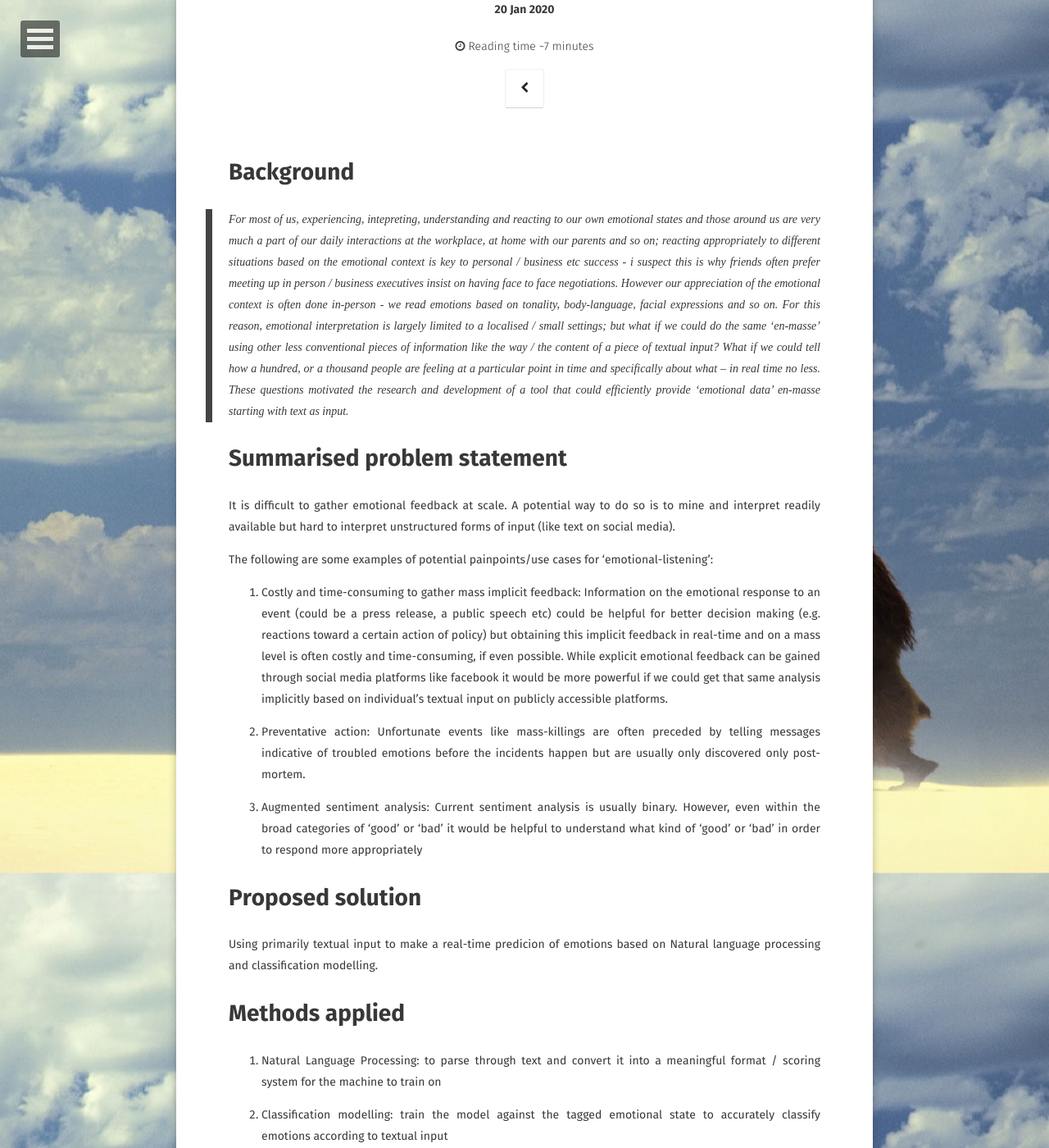
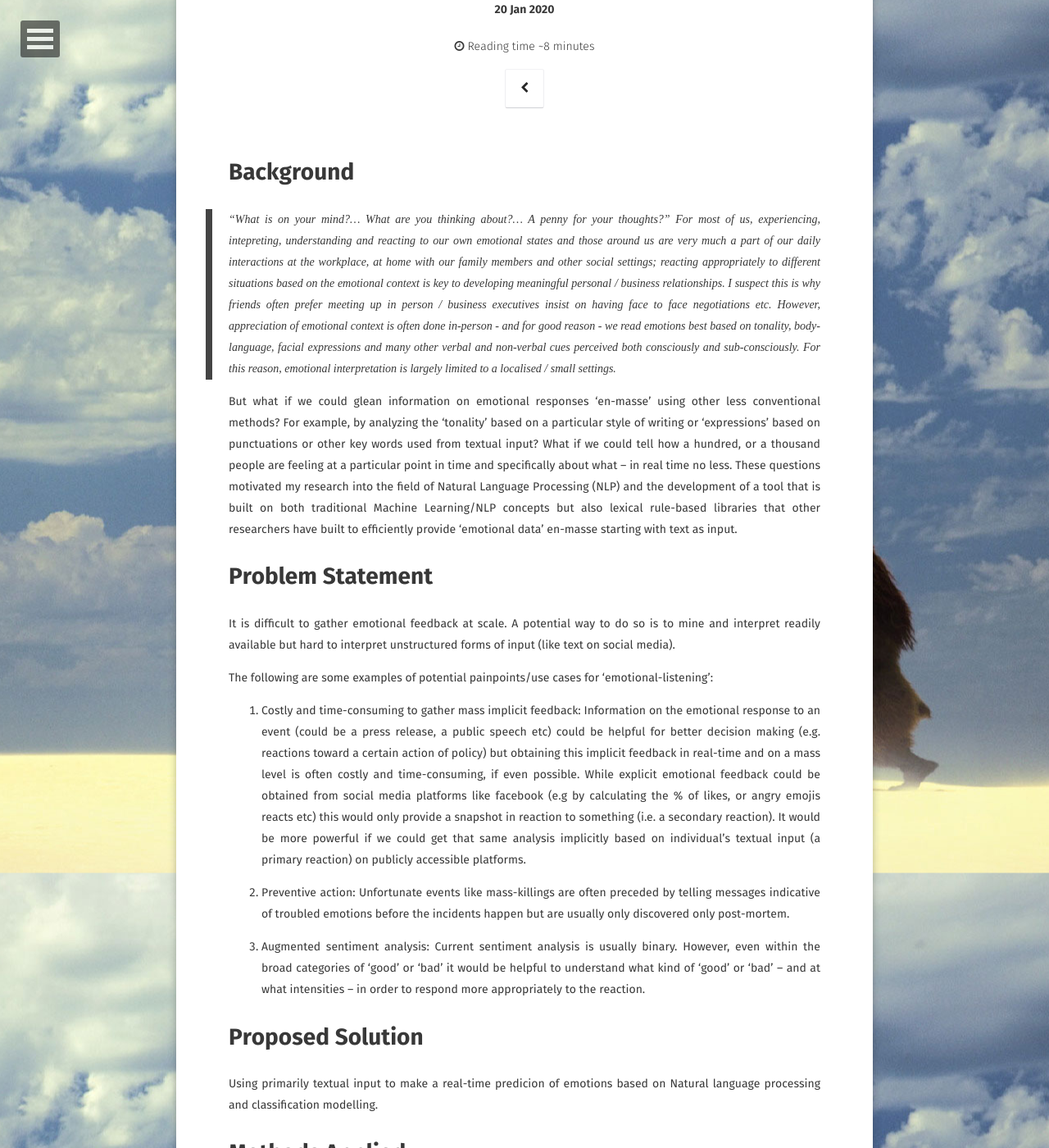
Before and after one commit to linusseah/linusseah.github.io, a Jekyll site: the page built from _posts/2018-02-21-capstone.md, in a window 1280 px wide and 1400 px high, scrolled down 238 px. Shown: the whole window at 82% size. Built offline with Jekyll 4.4.1, drawn with Linux system fonts in a browser that asks for light colours; some web fonts are replaced; comment, search, counter and statistics services are not loaded; some of the changed text lies outside the part shown.

Commit message:
Update 2018-02-21-capstone.md

```diff
--- a/_posts/2018-02-21-capstone.md
+++ b/_posts/2018-02-21-capstone.md
@@ -8,26 +8,28 @@ tags: [nlp, recommender system, web scraping, logistic regresion, decision trees
 comments: true
 ---
 # Background
-> For most of us, experiencing, intepreting, understanding and reacting to our own emotional states and those around us are very much a part of our daily interactions at the workplace, at home with our parents and so on; reacting appropriately to different situations based on the emotional context is key to personal / business etc success - i suspect this is why friends often prefer meeting up in person / business executives insist on having face to face negotiations. However our appreciation of the emotional context is often done in-person - we read emotions based on tonality, body-language, facial expressions and so on. For this reason, emotional interpretation is largely limited to a localised / small settings; but what if we could do the same 'en-masse' using other less conventional pieces of information like the way / the content of a piece of textual input? What if we could tell how a hundred, or a thousand people are feeling at a particular point in time and specifically about what -- in real time no less. These questions motivated the research and development of a tool that could efficiently provide 'emotional data' en-masse starting with text as input.
+> "What is on your mind?... What are you thinking about?... A penny for your thoughts?" For most of us, experiencing, intepreting, understanding and reacting to our own emotional states and those around us are very much a part of our daily interactions at the workplace, at home with our family members and other social settings; reacting appropriately to different situations based on the emotional context is key to developing meaningful personal / business relationships. I suspect this is why friends often prefer meeting up in person / business executives insist on having face to face negotiations etc. However, appreciation of emotional context is often done in-person - and for good reason - we read emotions best based on tonality, body-language, facial expressions and many other verbal and non-verbal cues perceived both consciously and sub-consciously. For this reason, emotional interpretation is largely limited to a localised / small settings.
 
-# Summarised problem statement
+But what if we could glean information on emotional responses 'en-masse' using other less conventional methods? For example, by analyzing the 'tonality' based on a particular style of writing or 'expressions' based on punctuations or other key words used from textual input? What if we could tell how a hundred, or a thousand people are feeling at a particular point in time and specifically about what -- in real time no less. These questions motivated my research into the field of Natural Language Processing (NLP) and the development of a tool that is built on both traditional Machine Learning/NLP concepts but also lexical rule-based libraries that other researchers have built to efficiently provide 'emotional data' en-masse starting with text as input.
+
+# Problem Statement
 It is difficult to gather emotional feedback at scale. A potential way to do so is to mine and interpret readily available but hard to interpret unstructured forms of input (like text on social media).
 
 The following are some examples of potential painpoints/use cases for 'emotional-listening':
 
 1. Costly and time-consuming to gather mass implicit feedback:
-Information on the emotional response to an event (could be a press release, a public speech etc) could be helpful for better decision making (e.g. reactions toward a certain action of policy) but obtaining this implicit feedback in real-time and on a mass level is often costly and time-consuming, if even possible. While explicit emotional feedback can be gained through social media platforms like facebook it would be more powerful if we could get that same analysis implicitly based on individual's textual input on publicly accessible platforms.
+Information on the emotional response to an event (could be a press release, a public speech etc) could be helpful for better decision making (e.g. reactions toward a certain action of policy) but obtaining this implicit feedback in real-time and on a mass level is often costly and time-consuming, if even possible. While explicit emotional feedback could be obtained from social media platforms like facebook (e.g by calculating the % of likes, or angry emojis reacts etc) this would only provide a snapshot in reaction to something (i.e. a secondary reaction). It would be more powerful if we could get that same analysis implicitly based on individual's textual input (a primary reaction) on publicly accessible platforms.
 
-2. Preventative action:
+2. Preventive action:
 Unfortunate events like mass-killings are often preceded by telling messages indicative of troubled emotions before the incidents happen but are usually only discovered only post-mortem.
 
 3. Augmented sentiment analysis:
-Current sentiment analysis is usually binary. However, even within the broad categories of ‘good’ or ‘bad’ it would be helpful to understand what kind of ‘good’ or ‘bad’ in order to respond more appropriately
+Current sentiment analysis is usually binary. However, even within the broad categories of ‘good’ or ‘bad’ it would be helpful to understand what kind of ‘good’ or ‘bad’ -- and at what intensities -- in order to respond more appropriately to the reaction.
 
-# Proposed solution
+# Proposed Solution
 Using primarily textual input to make a real-time predicion of emotions based on Natural language processing and classification modelling.
 
-# Methods applied
+# Methods Applied
 
 1. Natural Language Processing: to parse through text and convert it into a meaningful format / scoring system for the machine to train on
 
```
Also changed, not shown: other parts of _posts/2018-02-21-capstone.md (+24 -2 lines).
